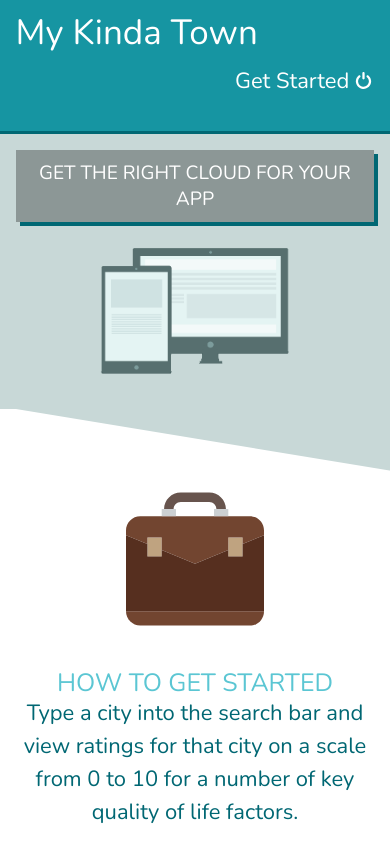
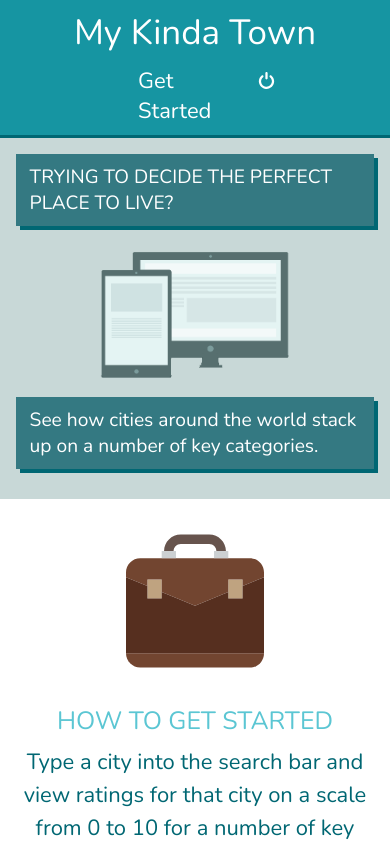
Before and after one commit to msolorio/my-kinda-town-landing, a plain HTML site: page index.html in a window 390 px wide. Drawn offline with nearby package versions, Linux system fonts and the light colour scheme.

Commit message:
add mobile styles and button hover styles

```diff
--- a/css/main.css
+++ b/css/main.css
@@ -594,7 +594,6 @@ HEADER BOTTOM
   padding: 9px 0;
   background: #1695a2;
   color: #fff;
-  height: 63px;
   border-bottom: 3px solid #006773;
 }
 
@@ -820,6 +819,7 @@ BANNER TEXT
   padding: 10px 14px;
   text-transform: none;
   width: 402px;
+  max-width: 100%;
   font-size: 22px;
 }
 
@@ -887,6 +887,11 @@ PROMO SECTION
   background: #ffd05a;
   border-bottom: 5px solid #ffa500;
   border-radius: 5px;
+}
+
+.button-read-more-link:hover {
+  background: #ffc024;
+  border-bottom: 5px solid #f7a000;
 }
 
 /*****************************************
@@ -1244,7 +1249,6 @@ SOCIAL
 MEDIA QUERIES
 *****************************************/
 
-
 /**************************************
 826px
 **************************************/
@@ -1259,9 +1263,6 @@ MEDIA QUERIES
     .header-top-right-li {
         font-size: .8em;
     }
-    .header-bottom {
-        height: 106px;
-    }
     .logo-div {
         float: none;
         width: 154px;
@@ -1279,6 +1280,18 @@ MEDIA QUERIES
         font-size: .6em;
         max-height: 47px;
     }
+
+  .promo-section {
+    margin: 50px 0;
+  }
+
+  .banner-tail {
+    display: none;
+  }
+
+  .footer-tail {
+      display: none;
+    }
 }
 
 
@@ -1302,13 +1315,13 @@ MEDIA QUERIES
         width: 150px;
         margin-top: 13px;
     }
-    /**************************************
+  /**************************************
   BANNER
   **************************************/
     .banner-section {
         height: 226px;
         padding: 22px 0 0;
-        display:none;
+        display: none;
     }
     .banner-section-mobile {
       display:block;
@@ -1343,16 +1356,11 @@ MEDIA QUERIES
         position: relative;
         z-index: 2;
     }
-    .banner-text-h3 {
-      background: #8c9796;
-      display:block;
-      width: 423px;
-      max-width: 100%;
-      text-align: center;
-      margin:0 auto;
-      float: none;
-    }
-    /**************************************
+    .banner-mobile-subtext {
+      margin: 0 auto;
+    }
+
+  /**************************************
   SUPPORT
   **************************************/
     .support-section {
@@ -1408,6 +1416,7 @@ MEDIA QUERIES
     /**************************************
   FOOTER
   **************************************/
+
     .copyright {
         font-size: .6em;
     }
@@ -1446,10 +1455,6 @@ MEDIA QUERIES
   .header-top-right-li {
     line-height: 16px;
   }
-
-  .header-bottom {
-    height: 134px;
-  }
   .header-nav {
     width: 100%;
   }
@@ -1460,6 +1465,21 @@ MEDIA QUERIES
   width: 100%;
   }
 
+  /*************************************
+  KEEP
+  /**************************************/
+  .header-get-started {
+    float: none;
+    width: 164px;
+    margin: 0 auto;
+  }
+
+  .header-logo {
+    float: none;
+    width: 100%;
+    text-align: center;
+  }
+
   /**************************************
   BANNER
   **************************************/
@@ -1467,6 +1487,10 @@ MEDIA QUERIES
       font-size: 1.2em;
       margin: 0 0 4%;
     }
+    .promo-section {
+      margin: 33px 0 50px;
+    }
+
     .news-col.third {
         display: none;
     }
@@ -1513,9 +1537,6 @@ MEDIA QUERIES
   /**************************************
   COLUMNS
   **************************************/
-    .promo-section {
-        margin: 0;
-    }
     .promo-col {
         width: 100%;
     }
@@ -1523,11 +1544,9 @@ MEDIA QUERIES
         margin: 10% 0 2.5%;
     }
     .promo-h3 {
-        margin: 5px;
-        height: 21px;
+        padding-bottom: 8px;
     }
     .promo-p {
-        margin: 10px 0;
         height: inherit;
         min-height: inherit;
     }
--- a/index.html
+++ b/index.html
@@ -89,15 +89,14 @@
   </div>
 
   <div class="banner-section-mobile">
-    <h3 class="banner-text-h3 banner-text text-white">get the right cloud for your app</h3>
+    <h3 class="banner-text-h3 banner-panel1 banner-text">Trying to Decide the perfect place to live?</h3>
     <img class="banner-img-mobile" src="img/banner1-mobile.png" alt="">
+    <p class="banner-text-h3 banner-subtext banner-text banner-mobile-subtext">See how cities around the world stack up on a number of key categories.</p>
   </div>
 
   <div class="banner-tail-section">
-    <div class="section-wrap">
-      <div class="banner-tail-container">
-        <div class="banner-tail"></div>
-      </div>
+    <div class="banner-tail-container">
+      <div class="banner-tail"></div>
     </div>
   </div>
 
@@ -131,9 +130,7 @@
 
   <div class="footer-tail"></div>
   <div class="subfooter-section bg-orange text-white">
-    <div class="product-footer-logo">My Kinda Town</div>
     <div>&copy; Michael Solorio</div>
-    <div class="clear-both"></div>
   </div>
 
   <script src="js/main.js"></script>
```
